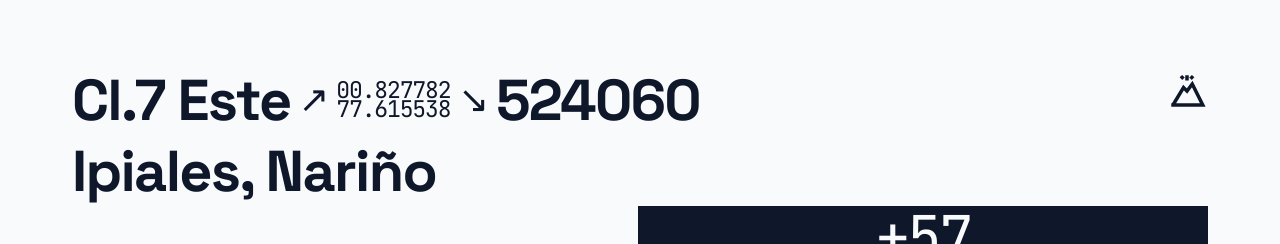
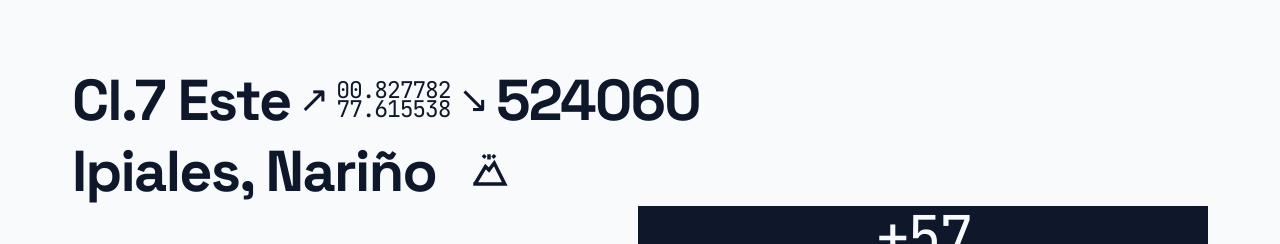
Before and after one commit to buildroot-tech/front-buildroot, a Next.js app: page / in a window 1280 px wide. Shown: the part 4996-5240 px from the top of the page. Built offline with nearby package versions, Linux system fonts and the light colour scheme.

Commit message:
style(footer): move volcano icon next to city text on row 1.5

```diff
--- a/components/layout/Footer.tsx
+++ b/components/layout/Footer.tsx
@@ -187,22 +187,19 @@ export function Footer(): React.ReactElement {
                     {contactInfo.zip}
                   </span>
                 </div>
-
-                <div className="flex items-end justify-end shrink-0 hidden xl:flex">
-                  <svg width="42" height="42" viewBox="0 0 24 24" fill="none" stroke="currentColor" strokeWidth="2" className="text-[var(--text-primary)] shrink-0">
-                    <path d="M3 20h18L15 8l-3 4-2-2-6 10z"/>
-                    <path d="M12 3v3" />
-                    <path d="M10 5l-1.5-1.5" />
-                    <path d="M14 5l1.5-1.5" />
-                  </svg>
-                </div>
               </div>
 
               {/* Row 1.5: City */}
-              <div className="flex px-2 py-1 items-baseline">
+              <div className="flex px-2 py-1 items-baseline gap-4 md:gap-8">
                 <span className="headline font-light text-[var(--text-primary)] text-[clamp(2.5rem,4.5vw,6rem)] capitalize leading-[0.85] tracking-tighter whitespace-nowrap translate-y-1 md:translate-y-2">
                   {contactInfo.city}
                 </span>
+                <svg width="42" height="42" viewBox="0 0 24 24" fill="none" stroke="currentColor" strokeWidth="2" className="text-[var(--text-primary)] shrink-0 translate-y-1 md:translate-y-2">
+                  <path d="M3 20h18L15 8l-3 4-2-2-6 10z"/>
+                  <path d="M12 3v3" />
+                  <path d="M10 5l-1.5-1.5" />
+                  <path d="M14 5l1.5-1.5" />
+                </svg>
               </div>
 
               {/* Row 2: Phone */}
```
